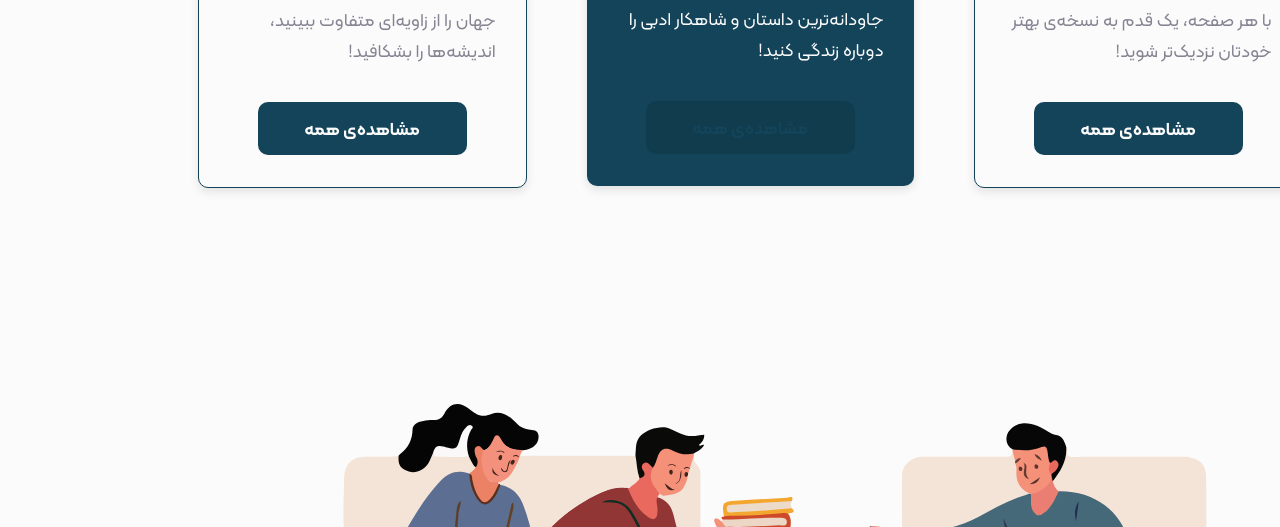
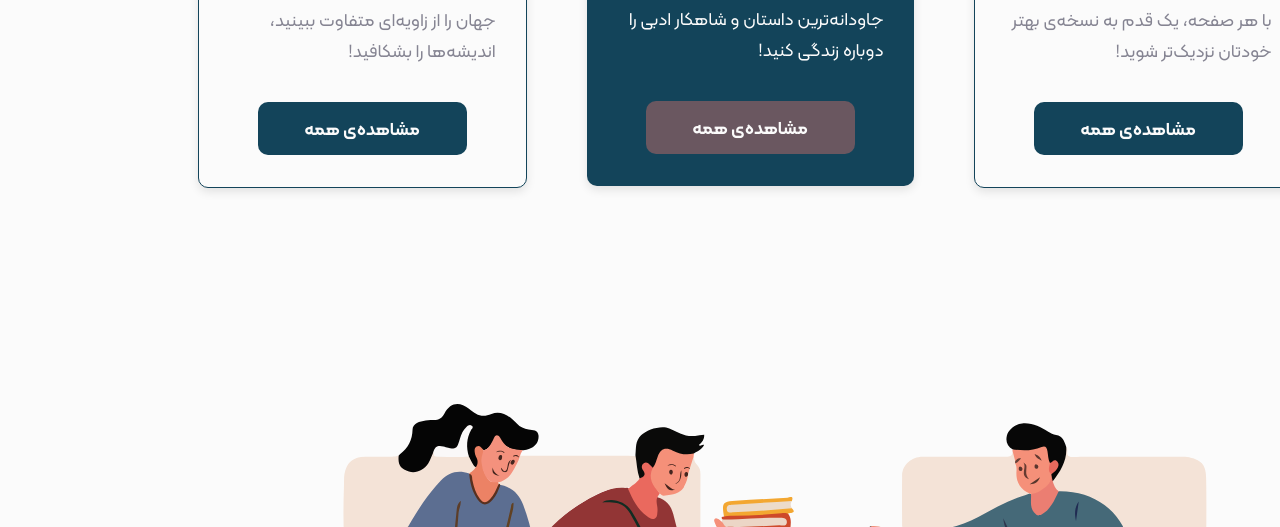
Before and after one commit to Reyhane-Giratmand/crocodile_project, a plain HTML site: page Index.html in a window 1280 px wide. In both pictures the pointer is over the button 640 px from the left and 1619 px from the top of the page. Shown: the part 1492-2019 px from the top of the page. Drawn offline with nearby package versions, Linux system fonts and the light colour scheme.

Commit message:
add color

```diff
--- a/Css/Style.css
+++ b/Css/Style.css
@@ -470,7 +470,8 @@ input[placeholder] {
 }
 
 .book-card.featured .book-button:hover {
-  background-color: #103c4e;
+  color: var(--body-color);
+  background-color: #6a5760;
 }
 
 
```
